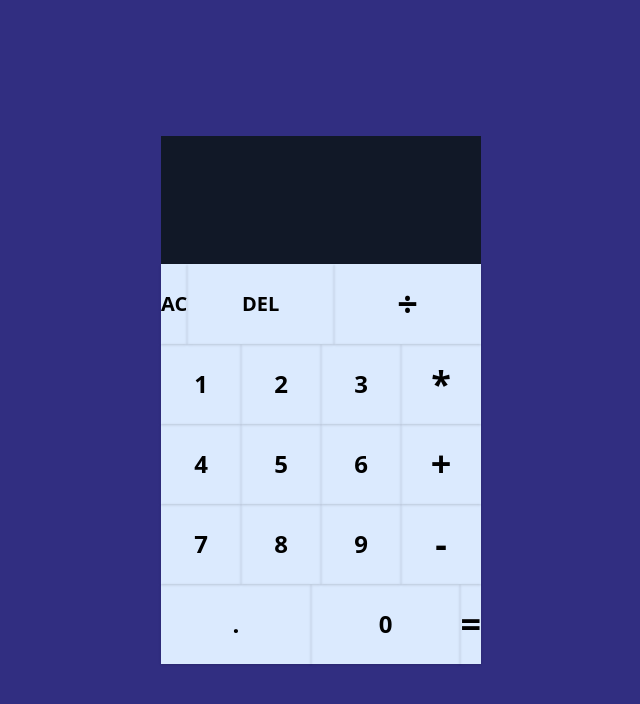
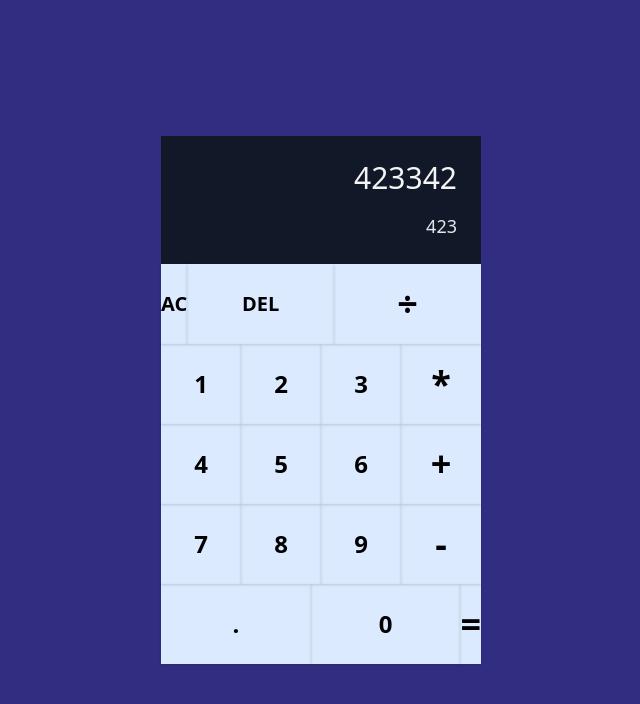
Before and after one commit to uniqueginun/js-calculator, a plain HTML site: page index.html in a window 1280 px wide. Shown: the whole page, without its empty margins (319-959 px from the left). Drawn offline with nearby package versions, Linux system fonts and the light colour scheme.

Commit message:
styling screen div

```diff
--- a/index.html
+++ b/index.html
@@ -12,7 +12,10 @@
 
 <body class="w-screen h-screen bg-indigo-900 flex items-center justify-center">
     <div class="bg-blue-100 w-1/4 h-auto">
-        <div class="screen h-32 bg-gray-900"></div>
+        <div class="screen h-32 bg-gray-900 px-6 py-4 flex flex-col items-end justify-around">
+            <div class=" text-3xl text-gray-100">423342</div>
+            <div class=" text-lg text-gray-200">423</div>
+        </div>
         <div class="keypad">
             <div class="flex flex-row w-full">
                 <button
```
